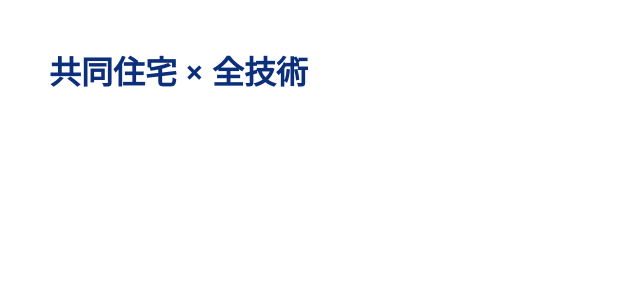
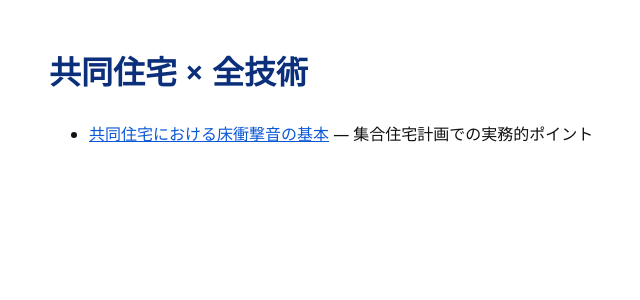
Before and after one commit to ssmhrkw/ssmhrkw-github.io_baw, a Jekyll site: the page built from use/apartment/index.md, in a window 1280 px wide. Shown: the top 300 px of the page, without its empty margins (91-731 px from the left). Built offline with Jekyll 4.4.1, drawn with Linux system fonts in a browser that asks for light colours; part of the change alters nothing that is shown.

Commit message:
Update apartment-airborne-basics.md

```diff
--- a/_notes/apartment-airborne-basics.md
+++ b/_notes/apartment-airborne-basics.md
@@ -1,10 +1,9 @@
 ---
-title: 集合住宅における床衝撃音の基本
+title: 共同住宅における床衝撃音の基本
 description: 集合住宅計画での実務的ポイント
-用途: ["集合住宅"]
+用途: ["共同住宅"]
 技術: ["床衝撃音"]
 トピック: ["設計・計算","測定・評価"]
-規格: ["JIS Xxxxx:20xx"]
 author: "Susumu Hirakawa"
 date: 2025-11-01
 lang: ja
```
